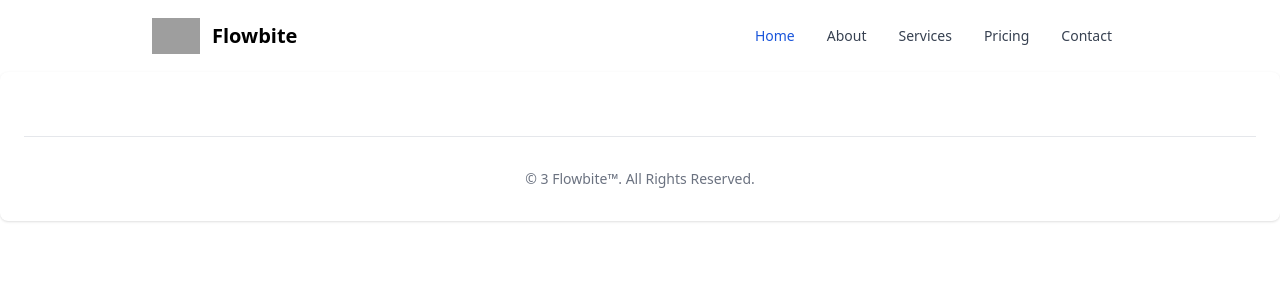
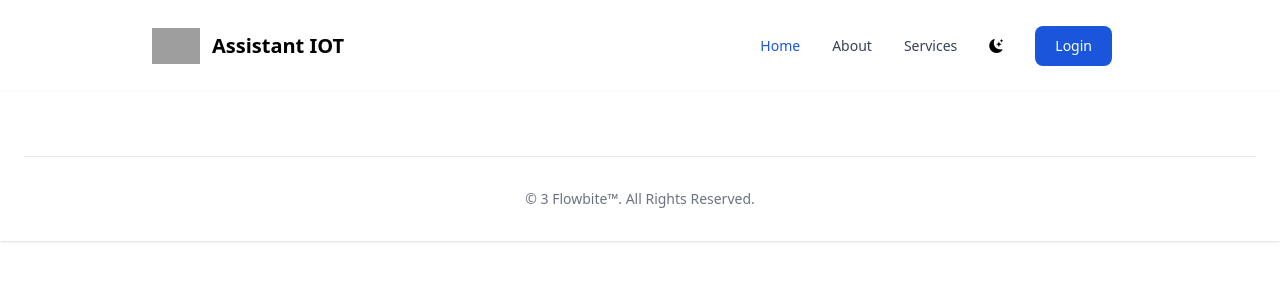
Before and after one commit to Ratchaphon1412/mirror-assistant, a Vue app in the folder frontend/: page / in a window 1280 px wide. Shown: the top 300 px of the page. Built offline with nearby package versions, Linux system fonts and the light colour scheme; grey boxes are pictures that could not be loaded.

Commit message:
delete rounded , toggle darkmode and add button login

```diff
--- a/frontend/src/components/Footer.vue
+++ b/frontend/src/components/Footer.vue
@@ -1,7 +1,5 @@
 <template>
-  <footer
-    class="p-4 bg-white rounded-lg shadow md:px-6 md:py-8 dark:bg-gray-900"
-  >
+  <footer class="p-4 bg-white shadow md:px-6 md:py-8 dark:bg-gray-900">
     <hr class="my-6 border-gray-200 sm:mx-auto dark:border-gray-700 lg:my-8" />
     <span class="block text-sm text-gray-500 sm:text-center dark:text-gray-400"
       >© 3
--- a/frontend/src/components/Navbar.vue
+++ b/frontend/src/components/Navbar.vue
@@ -1,7 +1,5 @@
 <template>
-  <nav
-    class="bg-white border-gray-200 px-2 sm:px-4 py-2.5 rounded dark:bg-gray-900"
-  >
+  <nav class="bg-white border-gray-200 px-2 sm:px-4 py-2.5 dark:bg-gray-900">
     <div class="container flex flex-wrap items-center justify-between mx-auto">
       <a href="https://flowbite.com/" class="flex items-center">
         <img
@@ -11,7 +9,7 @@
         />
         <span
           class="self-center text-xl font-semibold whitespace-nowrap dark:text-white"
-          >Flowbite</span
+          >Assistant IOT</span
         >
       </a>
       <button
@@ -38,7 +36,7 @@
       </button>
       <div class="hidden w-full md:block md:w-auto" id="navbar-default">
         <ul
-          class="flex flex-col p-4 mt-4 border border-gray-100 rounded-lg bg-gray-50 md:flex-row md:space-x-8 md:mt-0 md:text-sm md:font-medium md:border-0 md:bg-white dark:bg-gray-800 md:dark:bg-gray-900 dark:border-gray-700"
+          class="flex flex-col items-center p-4 mt-4 border border-gray-100 rounded-lg bg-gray-50 md:flex-row md:space-x-8 md:mt-0 md:text-sm md:font-medium md:border-0 md:bg-white dark:bg-gray-800 md:dark:bg-gray-900 dark:border-gray-700"
         >
           <li>
             <a
@@ -62,22 +60,46 @@
               >Services</a
             >
           </li>
+
           <li>
-            <a
-              href="#"
-              class="block py-2 pl-3 pr-4 text-gray-700 rounded hover:bg-gray-100 md:hover:bg-transparent md:border-0 md:hover:text-blue-700 md:p-0 dark:text-gray-400 md:dark:hover:text-white dark:hover:bg-gray-700 dark:hover:text-white md:dark:hover:bg-transparent"
-              >Pricing</a
-            >
+            <i
+              :class="[
+                isDark
+                  ? 'bi bi-sun-fill text-gray-100'
+                  : 'bi bi-moon-stars-fill',
+              ]"
+              @click="toggleDark()"
+            ></i>
           </li>
           <li>
-            <a
-              href="#"
-              class="block py-2 pl-3 pr-4 text-gray-700 rounded hover:bg-gray-100 md:hover:bg-transparent md:border-0 md:hover:text-blue-700 md:p-0 dark:text-gray-400 md:dark:hover:text-white dark:hover:bg-gray-700 dark:hover:text-white md:dark:hover:bg-transparent"
-              >Contact</a
+            <button
+              type="button"
+              class="text-white bg-blue-700 hover:bg-blue-800 focus:ring-4 focus:outline-none focus:ring-blue-300 font-medium rounded-lg text-sm px-5 py-2.5 text-center mr-3 md:mr-0 dark:bg-blue-600 dark:hover:bg-blue-700 dark:focus:ring-blue-800"
             >
+              Login
+            </button>
           </li>
         </ul>
       </div>
     </div>
   </nav>
 </template>
+
+<script>
+import { useDark, useToggle } from "@vueuse/core";
+
+export default {
+  name: "Navbar",
+  setup() {
+    const isDark = useDark();
+    const toggleDark = useToggle(isDark);
+
+    return {
+      isDark,
+      toggleDark,
+    };
+  },
+  data() {},
+  methods: {},
+};
+</script>
```
